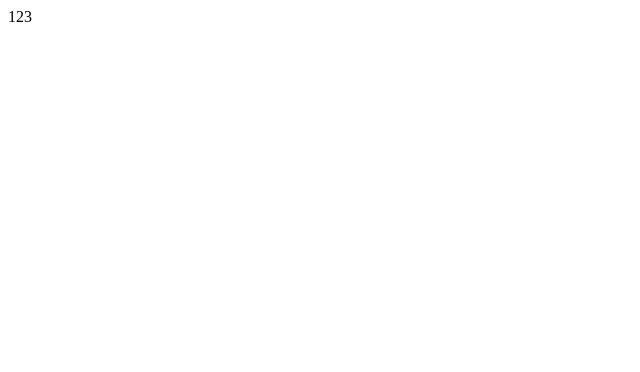
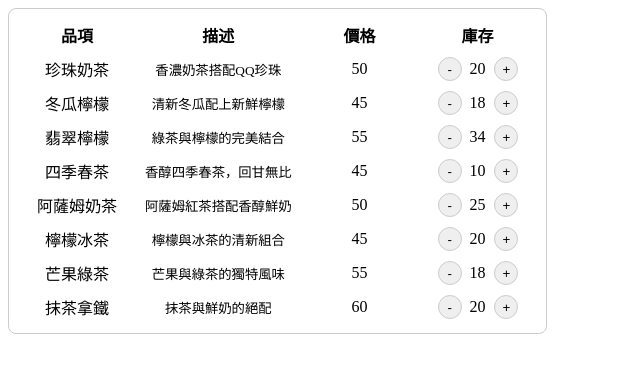
Before and after one commit to penspulse326/vue-camp-week-1, a Vue app: page / in a window 1280 px wide. Shown: the top 372 px of the page, without its empty margins (0-640 px from the left). Built offline with nearby package versions, Linux system fonts and the light colour scheme.

Commit message:
feat: add template and change stock logic

```diff
--- a/src/App.vue
+++ b/src/App.vue
@@ -1,8 +1,140 @@
 <script setup lang="ts">
-import HelloWorld from './components/HelloWorld.vue'
-import TheWelcome from './components/TheWelcome.vue'
+import { ref, onMounted, nextTick, watch } from 'vue';
+
+const drinkList = ref<Drink[] | null>(null);
+const editingInput = ref<HTMLInputElement | null>(null);
+const editedItem = ref<EditedItem>({});
+
+function handleEditItem(name: string, index: number) {
+  const newData: EditedItem = {
+    name,
+    index
+  };
+  editedItem.value = newData;
+}
+
+function handleSaveItem() {
+  const { name, index } = editedItem.value;
+  drinkList.value[index].name = name;
+  editedItem.value = {};
+}
+
+async function getDrinkStock() {
+  try {
+    const response = await fetch('./src/data.json');
+    const data: Drink[] = await response.json();
+    drinkList.value = data;
+  } catch (error) {
+    console.log(error);
+  }
+}
+
+onMounted(() => {
+  setTimeout(() => {
+    getDrinkStock();
+  }, 1000);
+});
+
+watch(editedItem, () => {
+  if (!editingInput.value) return;
+
+  nextTick(() => {
+    editingInput.value[0]?.focus();
+  });
+});
+
+interface Drink {
+  name: string;
+  description: string;
+  price: number;
+  stock: number;
+}
+
+interface EditedItem {
+  name?: string;
+  index?: number;
+}
 </script>
 
-<template>123</template>
+<template>
+  <main>
+    <div v-if="!drinkList">讀取菜單中...</div>
+    <table v-else>
+      <thead>
+        <tr>
+          <th scope="col">品項</th>
+          <th scope="col">描述</th>
+          <th scope="col">價格</th>
+          <th scope="col">庫存</th>
+        </tr>
+      </thead>
+      <tbody>
+        <tr v-for="(item, index) in drinkList" :key="item.name">
+          <td @dblclick="handleEditItem(item.name, index)">
+            <span v-if="index !== editedItem.index">{{ item.name }}</span>
+            <input
+              v-else
+              type="text"
+              ref="editingInput"
+              autofocus
+              v-model="editedItem.name"
+              @blur="handleSaveItem"
+            />
+          </td>
+          <td>
+            <small>{{ item.description }}</small>
+          </td>
+          <td>{{ item.price }}</td>
+          <td>
+            <button type="button" @click="item.stock--" class="btn">-</button>
+            <span class="stock">{{ item.stock }}</span
+            ><button type="button" @click="item.stock--" class="btn">+</button>
+          </td>
+        </tr>
+      </tbody>
+    </table>
+  </main>
+</template>
 
-<style scoped></style>
+<style scoped>
+table {
+  padding: 8px;
+  border: 1px solid #ccc;
+  border-radius: 8px;
+
+  text-align: center;
+}
+
+thead {
+  border-bottom: 1px solid #ccc;
+}
+
+tbody {
+  border-top: 1px solid black;
+}
+
+th,
+td {
+  padding: 4px 8px;
+  min-width: 100px;
+}
+
+input {
+  max-width: 90px;
+}
+
+.btn {
+  padding: 4px 8px;
+  width: 24px;
+  height: 24px;
+  border: 1px solid #ccc;
+  border-radius: 50%;
+  outline: none;
+
+  cursor: pointer;
+}
+
+.stock {
+  margin: 0 8px;
+}
+</style>
--- /dev/null
+++ b/src/data.json
@@ -0,0 +1,50 @@
+[
+  {
+    "name": "珍珠奶茶",
+    "description": "香濃奶茶搭配QQ珍珠",
+    "price": 50,
+    "stock": 20
+  },
+  {
+    "name": "冬瓜檸檬",
+    "description": "清新冬瓜配上新鮮檸檬",
+    "price": 45,
+    "stock": 18
+  },
+  {
+    "name": "翡翠檸檬",
+    "description": "綠茶與檸檬的完美結合",
+    "price": 55,
+    "stock": 34
+  },
+  {
+    "name": "四季春茶",
+    "description": "香醇四季春茶，回甘無比",
+    "price": 45,
+    "stock": 10
+  },
+  {
+    "name": "阿薩姆奶茶",
+    "description": "阿薩姆紅茶搭配香醇鮮奶",
+    "price": 50,
+    "stock": 25
+  },
+  {
+    "name": "檸檬冰茶",
+    "description": "檸檬與冰茶的清新組合",
+    "price": 45,
+    "stock": 20
+  },
+  {
+    "name": "芒果綠茶",
+    "description": "芒果與綠茶的獨特風味",
+    "price": 55,
+    "stock": 18
+  },
+  {
+    "name": "抹茶拿鐵",
+    "description": "抹茶與鮮奶的絕配",
+    "price": 60,
+    "stock": 20
+  }
+]
--- a/src/main.ts
+++ b/src/main.ts
@@ -1,4 +1,4 @@
-import { createApp } from 'vue'
-import App from './App.vue'
+import { createApp } from 'vue';
+import App from './App.vue';
 
-createApp(App).mount('#app')
+createApp(App).mount('#app');
```
Also changed, not shown: .prettierrc.json.
